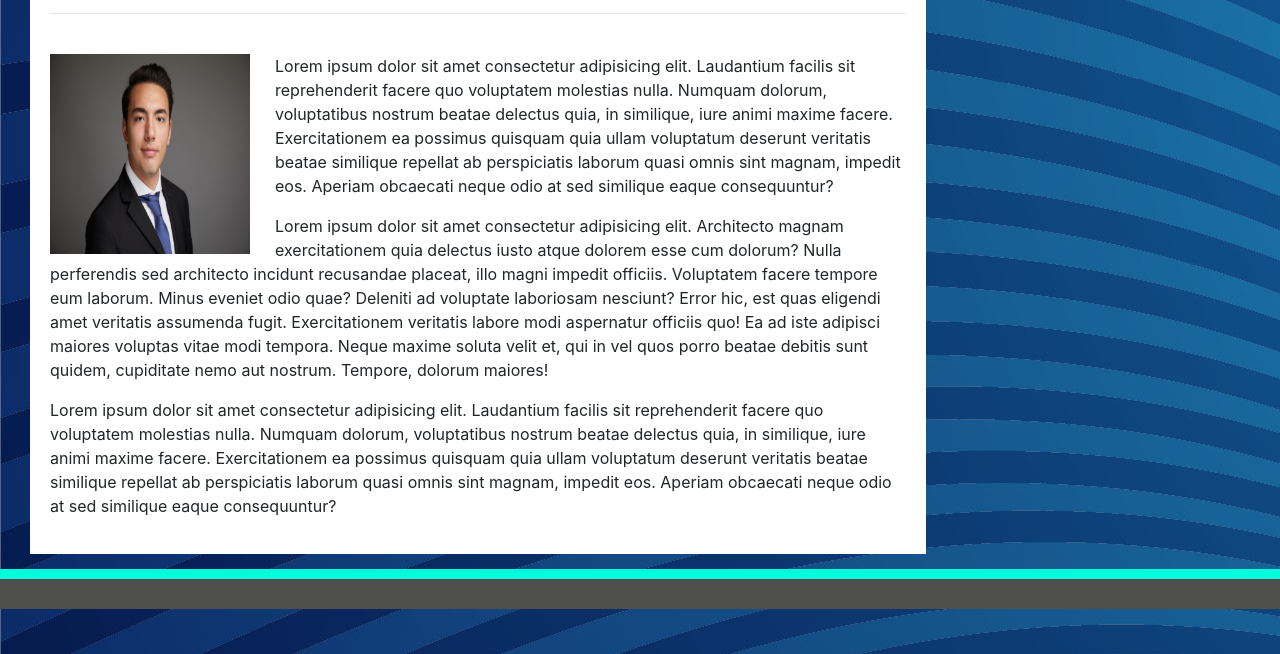
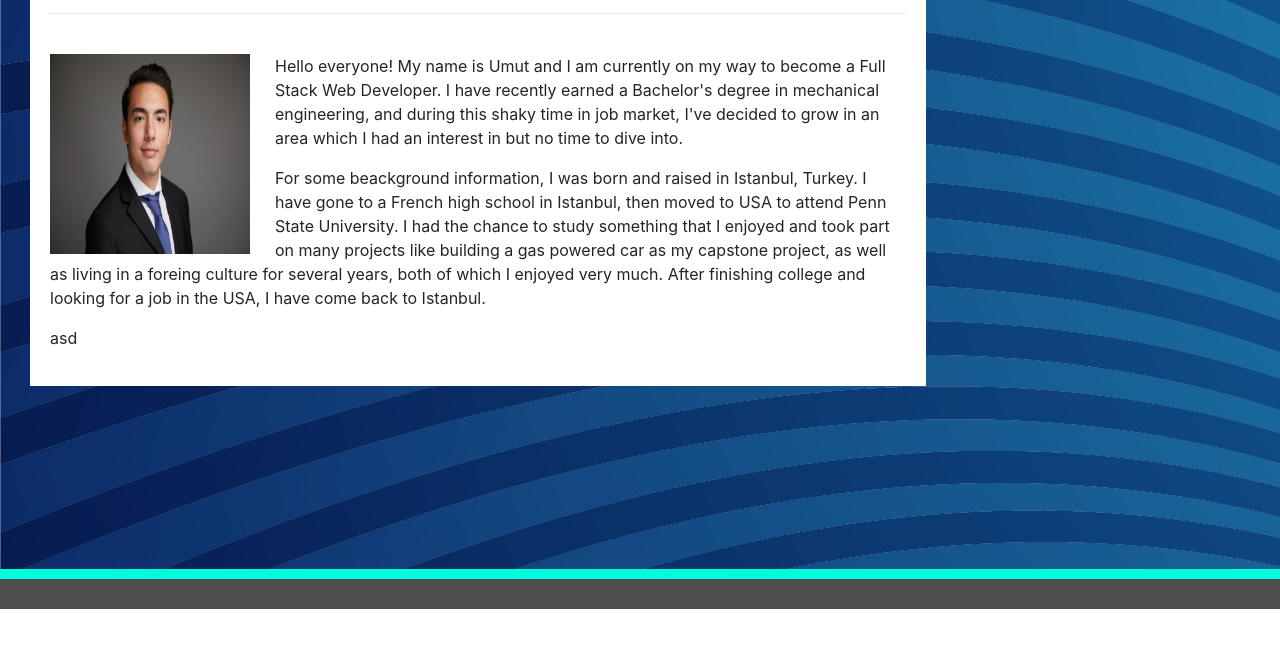
Before and after one commit to umutamac/NewRepository.github.io, a plain HTML site: page index.html in a window 1280 px wide. Shown: the part 191-845 px from the top of the page. After the commit the page ends 800 px from the top, so only its background shows below. Drawn offline with nearby package versions, Linux system fonts and the light colour scheme.

Commit message:
update the placeholder text with real text

```diff
--- a/index.html
+++ b/index.html
@@ -42,15 +42,14 @@
         <hr>
         <br>
         <img id="float-left" alt="Umut-Alptekin" src="assets/Alptekin_U_01.jpg">
-        <p>Lorem ipsum dolor sit amet consectetur adipisicing elit. Laudantium facilis sit reprehenderit facere quo voluptatem molestias nulla. Numquam dolorum, voluptatibus nostrum beatae delectus quia, in similique, iure animi maxime facere.
-        Exercitationem ea possimus quisquam quia ullam voluptatum deserunt veritatis beatae similique repellat ab perspiciatis laborum quasi omnis sint magnam, impedit eos. Aperiam obcaecati neque odio at sed similique eaque consequuntur?</p>
+        <p>Hello everyone! My name is Umut and I am currently on my way to become a Full Stack Web Developer. I have recently earned a Bachelor's degree in mechanical engineering, and during this shaky time in job market,
+            I've decided to grow in an area which I had an interest in but no time to dive into.</p>
 
-        <p>Lorem ipsum dolor sit amet consectetur adipisicing elit. Architecto magnam exercitationem quia delectus iusto atque dolorem esse cum dolorum? Nulla perferendis sed architecto incidunt recusandae placeat, illo magni impedit officiis.
-        Voluptatem facere tempore eum laborum. Minus eveniet odio quae? Deleniti ad voluptate laboriosam nesciunt? Error hic, est quas eligendi amet veritatis assumenda fugit. Exercitationem veritatis labore modi aspernatur officiis quo!
-        Ea ad iste adipisci maiores voluptas vitae modi tempora. Neque maxime soluta velit et, qui in vel quos porro beatae debitis sunt quidem, cupiditate nemo aut nostrum. Tempore, dolorum maiores!</p>
+        <p>For some beackground information, I was born and raised in Istanbul, Turkey. I have gone to a French high school in Istanbul, then moved to USA to attend Penn State University.
+            I had the chance to study something that I enjoyed and took part on many projects like building a gas powered car as my capstone project, as well as living in a foreing culture for several years, both of which I enjoyed very much.
+            After finishing college and looking for a job in the USA, I have come back to Istanbul.</p>
 
-        <p>Lorem ipsum dolor sit amet consectetur adipisicing elit. Laudantium facilis sit reprehenderit facere quo voluptatem molestias nulla. Numquam dolorum, voluptatibus nostrum beatae delectus quia, in similique, iure animi maxime facere.
-        Exercitationem ea possimus quisquam quia ullam voluptatum deserunt veritatis beatae similique repellat ab perspiciatis laborum quasi omnis sint magnam, impedit eos. Aperiam obcaecati neque odio at sed similique eaque consequuntur?</p>
+        <p>asd</p>
     </article>
 
     <footer>
```
